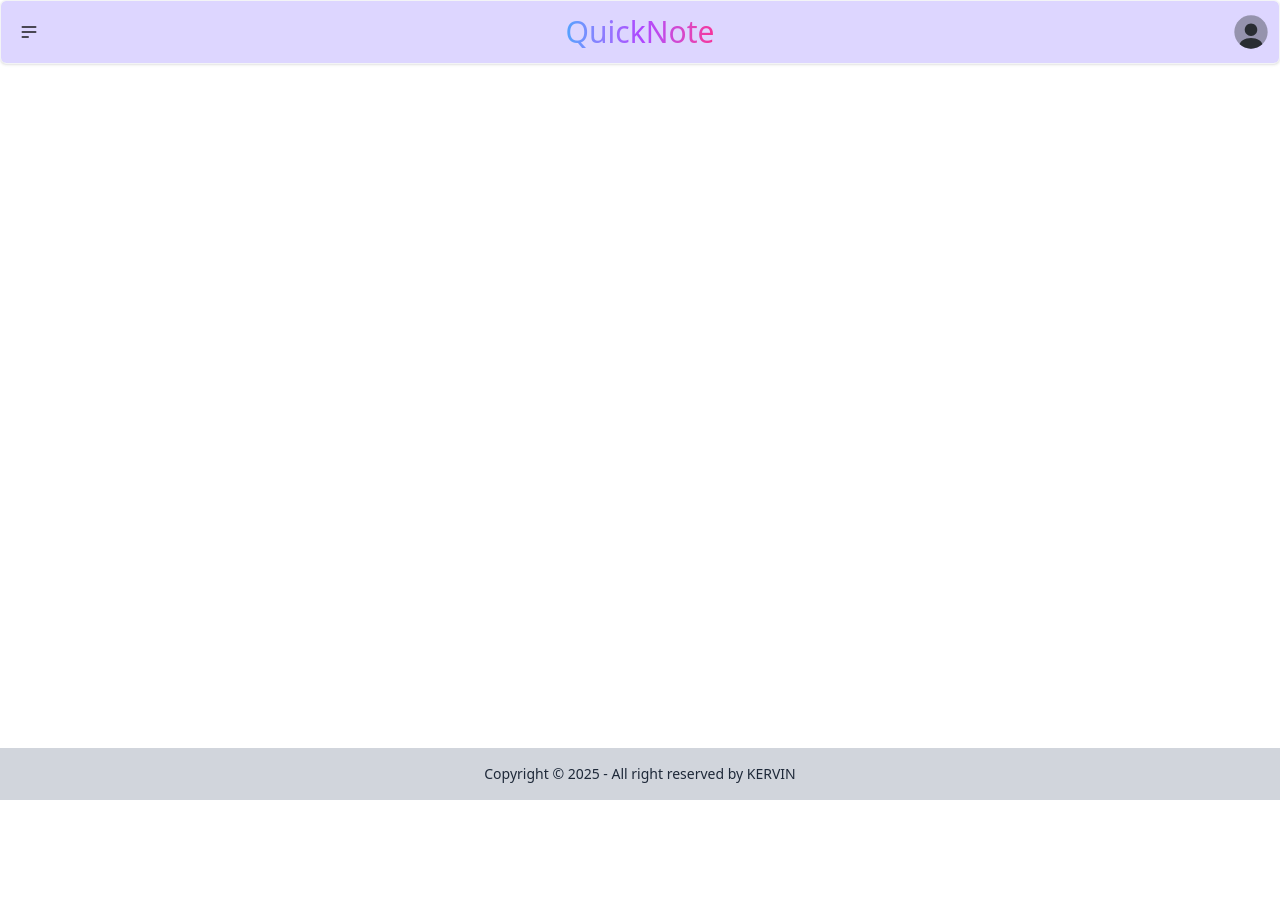
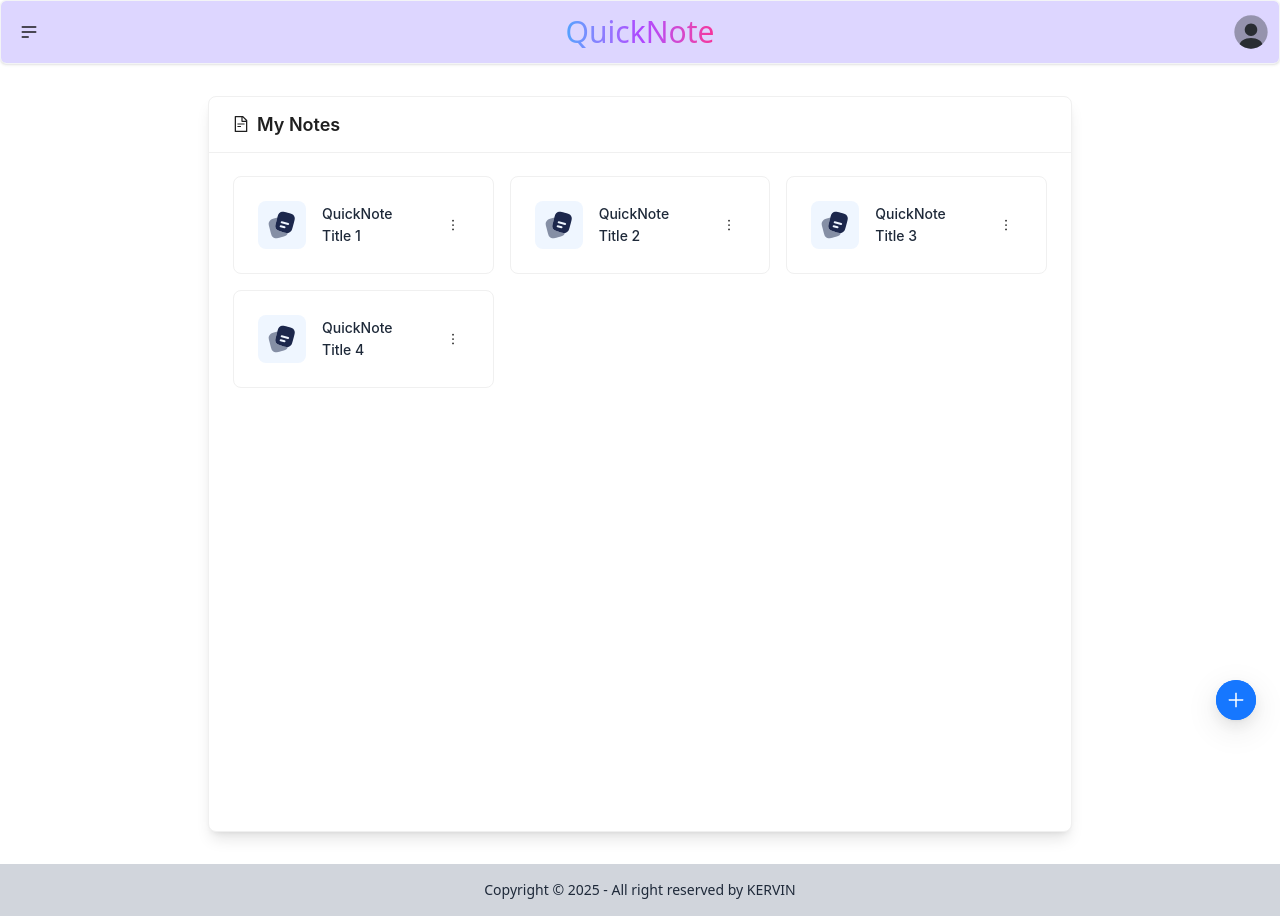
Before and after one commit to Macky2420/quick-note, a React (Vite) app: page /home/1 in a window 1280 px wide. Before the commit the page ends 800 px from the top, so only its background shows below. Built offline with nearby package versions, Linux system fonts and the light colour scheme; no server answers.

Commit message:
refactor: loginModal and registerModal function

```diff
--- a/package.json
+++ b/package.json
@@ -4,7 +4,7 @@
   "version": "0.0.0",
   "type": "module",
   "scripts": {
-    "dev": "vite",
+    "dev": "vite --host",
     "build": "vite build",
     "lint": "eslint .",
     "preview": "vite preview"
--- a/src/components/LoginModal.jsx
+++ b/src/components/LoginModal.jsx
@@ -1,38 +1,116 @@
 import { Modal } from "antd";
-import React from "react";
+import React, { useState } from "react";
+import { EyeOutlined, EyeInvisibleOutlined } from "@ant-design/icons";
+import { getAuth, signInWithEmailAndPassword } from "firebase/auth";
+import { useNavigate } from "react-router-dom";
 
-const InputField = ({ type, label, autoComplete }) => (
+const InputField = ({ type, label, autoComplete, value, onChange, errorMessage, isPassword = false }) => {
+  const [showPassword, setShowPassword] = useState(false);
+
+  const togglePasswordVisibility = () => {
+    setShowPassword((prev) => !prev);
+  };
+
+  return (
     <div className="relative border-gray">
       <input
-      type={type}
-      className="block px-2.5 pb-2.5 pt-4 w-full bg-white text-sm text-black rounded-lg border border-gray-200 appearance-none focus:outline-none focus:ring-0 focus:border-green-900 peer"
+        type={isPassword && !showPassword ? "password" : "text"}
+        className={`block px-2.5 pb-2.5 pt-4 w-full bg-white text-sm text-black rounded-lg border ${errorMessage ? "border-red-500" : "border-gray-200"} appearance-none focus:outline-none focus:ring-0 focus:border-green-900 peer`}
         placeholder=" "
         autoComplete={autoComplete}
+        value={value}
+        onChange={onChange}
       />
       <label className="absolute text-sm text-black duration-300 transform -translate-y-4 scale-75 top-2 z-10 bg-white px-2 peer-placeholder-shown:scale-100 peer-placeholder-shown:-translate-y-1/2 peer-placeholder-shown:top-1/2 peer-focus:top-2 peer-focus:scale-75 peer-focus:-translate-y-4 left-1">
         {label}
       </label>
+
+      {isPassword && (
+        <div className="absolute right-3 top-3 cursor-pointer" onClick={togglePasswordVisibility}>
+          {showPassword ? (
+            <EyeInvisibleOutlined className="text-gray-500" />
+          ) : (
+            <EyeOutlined className="text-gray-500" />
+          )}
+        </div>
+      )}
+
+      {errorMessage && (
+        <p className="text-red-500 text-xs mt-1">{errorMessage}</p>
+      )}
     </div>
   );
-
-const GoogleIcon = () => (
-  <svg className="w-4 h-auto" xmlns="http://www.w3.org/2000/svg" viewBox="0 0 46 47" fill="none">
-    <path d="M46 24.0287C46 22.09 45.8533 20.68 45.5013 19.2112H23.4694V27.9356H36.4069C36.1429 30.1094 34.7347 33.37 31.5957 35.5731L31.5663 35.8669L38.5191 41.2719L38.9885 41.3306C43.4477 37.2181 46 31.1669 46 24.0287Z" fill="#4285F4"/>
-    <path d="M23.4694 47C29.8061 47 35.1161 44.9144 39.0179 41.3012L31.625 35.5437C29.6301 36.9244 26.9898 37.8937 23.4987 37.8937C17.2793 37.8937 12.0281 33.7812 10.1505 28.1412L9.88649 28.1706L2.61097 33.7812L2.52296 34.0456C6.36608 41.7125 14.287 47 23.4694 47Z" fill="#34A853"/>
-    <path d="M10.1212 28.1413C9.62245 26.6725 9.32908 25.1156 9.32908 23.5C9.32908 21.8844 9.62245 20.3275 10.0918 18.8588V18.5356L2.75765 12.8369L2.52296 12.9544C0.909439 16.1269 0 19.7106 0 23.5C0 27.2894 0.909439 30.8731 2.49362 34.0456L10.1212 28.1413Z" fill="#FBBC05"/>
-    <path d="M23.4694 9.07688C27.8699 9.07688 30.8622 10.9863 32.5344 12.5725L39.1645 6.11C35.0867 2.32063 29.8061 0 23.4694 0C14.287 0 6.36607 5.2875 2.49362 12.9544L10.0918 18.8588C11.9987 13.1894 17.25 9.07688 23.4694 9.07688Z" fill="#EB4335"/>
-  </svg>
-);
+};
 
 const LoginModal = ({ loginModalVisible, setLoginModalVisible }) => {
+  const [email, setEmail] = useState("");
+  const [password, setPassword] = useState("");
+  const [emailError, setEmailError] = useState("");
+  const [passwordError, setPasswordError] = useState("");
+  const [loading, setLoading] = useState(false);
+
+  const navigate = useNavigate();
+
+  const handleLogin = async () => {
+    setEmailError("");
+    setPasswordError("");
+    setLoading(true);
+
+    // Validation
+    if (!email || !password) {
+      if (!email) setEmailError("Email is required");
+      if (!password) setPasswordError("Password is required");
+      setLoading(false);
+      return;
+    }
+
+    try {
+      // Firebase Authentication - sign in with email and password
+      const auth = getAuth();
+      await signInWithEmailAndPassword(auth, email, password);
+
+      // Get the current user from Firebase
+      const user = auth.currentUser;
+
+      // After successful login, navigate to the home page with user UID
+      setLoginModalVisible(false);
+      setLoading(false);
+      navigate(`/home/${user.uid}`); // Navigate to the home page with the user's UID
+    } catch (error) {
+      setLoading(false);
+      if (error.code === "auth/wrong-password") {
+        setPasswordError("Incorrect password. Please try again.");
+      } else if (error.code === "auth/user-not-found") {
+        setEmailError("No account found with this email.");
+      } else {
+        setEmailError("Something went wrong. Please try again.");
+      }
+    }
+  };
+
   return (
     <Modal open={loginModalVisible} onCancel={() => setLoginModalVisible(false)} centered footer={null}>
       <div className="flex flex-col items-center mb-4">
         <h1 className="text-xl font-bold bg-gradient-to-r from-blue-400 via-purple-500 to-pink-500 bg-clip-text text-transparent">Sign in</h1>
       </div>
       <div className="flex flex-col space-y-4">
-        <InputField type="text" label="Email" autoComplete="current-email" />
-        <InputField type="password" label="Password" autoComplete="current-password" />
+        <InputField
+          type="text"
+          label="Email"
+          autoComplete="current-email"
+          value={email}
+          onChange={(e) => setEmail(e.target.value)}
+          errorMessage={emailError}
+        />
+        <InputField
+          type="password"
+          label="Password"
+          autoComplete="current-password"
+          value={password}
+          onChange={(e) => setPassword(e.target.value)}
+          errorMessage={passwordError}
+          isPassword={true}
+        />
         <div className="flex items-center justify-between">
           <label className="flex items-center text-sm">
             <input type="checkbox" className="w-4 h-4 border-gray-200 rounded focus:ring-green-900" />
@@ -40,8 +118,16 @@ const LoginModal = ({ loginModalVisible, setLoginModalVisible }) => {
           </label>
           <a href="#" className="text-sm text-green-900 hover:underline">Forgot password?</a>
         </div>
-        <button className="w-full py-3 text-sm font-semibold rounded-lg bg-gradient-to-tl from-violet-600 to-blue-600 text-white shadow-lg hover:shadow-violet-700/50 focus:ring-2 focus:ring-blue-600">
-          Sign in
+        <button
+          onClick={handleLogin}
+          className={`w-full py-3 text-sm font-semibold rounded-lg bg-gradient-to-tl from-violet-600 to-blue-600 text-white shadow-lg hover:shadow-violet-700/50 focus:ring-2 focus:ring-blue-600 ${loading ? "opacity-50 cursor-not-allowed" : ""}`}
+          disabled={loading}
+        >
+          {loading ? (
+            <span className="loading loading-dots loading-lg text-white"></span>
+          ) : (
+            "Sign in"
+          )}
         </button>
       </div>
     </Modal>
--- a/src/database/firebaseConfig.js
+++ b/src/database/firebaseConfig.js
@@ -1,7 +1,7 @@
 import { initializeApp } from "firebase/app";
 import { getAnalytics } from "firebase/analytics";
-import { getAuth } from "firebase/auth";
-import { getDatabase } from "firebase/database";
+import { getAuth, setPersistence, browserLocalPersistence } from "firebase/auth";
+import { getDatabase  } from "firebase/database";
 
 const firebaseConfig = {
   apiKey: import.meta.env.VITE_FIREBASE_API_KEY,
@@ -20,4 +20,6 @@ const analytics = getAnalytics(app);
 const auth = getAuth(app)
 const db = getDatabase(app);
 
+setPersistence(auth, browserLocalPersistence);
+
 export { app, analytics, auth, db };
--- a/src/pages/Home.jsx
+++ b/src/pages/Home.jsx
@@ -1,11 +1,107 @@
-import React from 'react'
+import React from 'react';
+import { Card, Row, Col, Space, Dropdown, FloatButton, Button } from 'antd';
+import { EllipsisOutlined, PlusOutlined, FileTextOutlined } from '@ant-design/icons';
+import noteIcon from '../assets/note.svg';
+
+const data = [
+  { id: 1, title: 'QuickNote Title 1' },
+  { id: 2, title: 'QuickNote Title 2' },
+  { id: 3, title: 'QuickNote Title 3' },
+  { id: 4, title: 'QuickNote Title 4' },
+];
 
 const Home = () => {
+  const handleEdit = (id) => {
+    console.log('Edit note:', id);
+  };
+
+  const handleDelete = (id) => {
+    console.log('Delete note:', id);
+  };
+
+  const getMenuItems = (id) => [
+    {
+      key: 'edit',
+      label: 'Edit',
+      onClick: () => handleEdit(id),
+    },
+    {
+      key: 'delete',
+      label: 'Delete',
+      danger: true,
+      onClick: () => handleDelete(id),
+    },
+  ];
+
   return (
-    <div>
+    <div className="max-w-4xl mx-auto px-4 py-8 min-h-screen flex flex-col">
+      <Card
+        title={
+          <Space className="flex items-center">
+            <FileTextOutlined className="text-blue-500" />
+            <span className="text-lg font-semibold">My Notes</span>
+          </Space>
+        }
+        variant={false}
+        className="shadow-lg rounded-xl flex-1"
+      >
+        <Row gutter={[16, 16]}>
+          {data.map((item) => (
+            <Col
+              key={item.id}
+              xs={24}
+              sm={12}
+              md={12}
+              lg={8}
+            >
+              <Card
+                className="hover:shadow-xl transition-shadow duration-300 h-full group"
+                hoverable
+              >
+                <div className="flex justify-between items-center"> {/* Changed to items-center */}
+                  <div className="flex items-center gap-4 flex-1">
+                    <img
+                      src={noteIcon}
+                      alt="note icon"
+                      className="w-12 h-12 p-2 bg-blue-50 rounded-lg"
+                    />
+                    <span className="font-medium text-gray-800 break-words">
+                      {item.title}
+                    </span>
+                  </div>
+                  <Dropdown
+                    menu={{ items: getMenuItems(item.id) }}
+                    trigger={['click']}
+                    placement="bottomRight"
+                  >
+                    <Button
+                      type="text"
+                      icon={<EllipsisOutlined className="rotate-90" />}
+                      className="hover:bg-gray-100 rounded-lg ml-4" // Added margin-left
+                      aria-label="Note actions"
+                    />
+                  </Dropdown>
+                </div>
+              </Card>
+            </Col>
+          ))}
+        </Row>
 
+        {/* Floating Action Button */}
+        <FloatButton
+          icon={<PlusOutlined />}
+          type="primary"
+          tooltip="Add new note"
+          onClick={() => console.log('Add new note clicked')}
+          style={{
+            right: 24,
+            bottom: 80,
+          }}
+          className="fixed sm:bottom-24"
+        />
+      </Card>
     </div>
-  )
-}
+  );
+};
 
-export default Home
+export default Home;
```
Also changed, not shown: src/assets/note.svg (added). Lines whose indentation alone changed are shown as unchanged.
